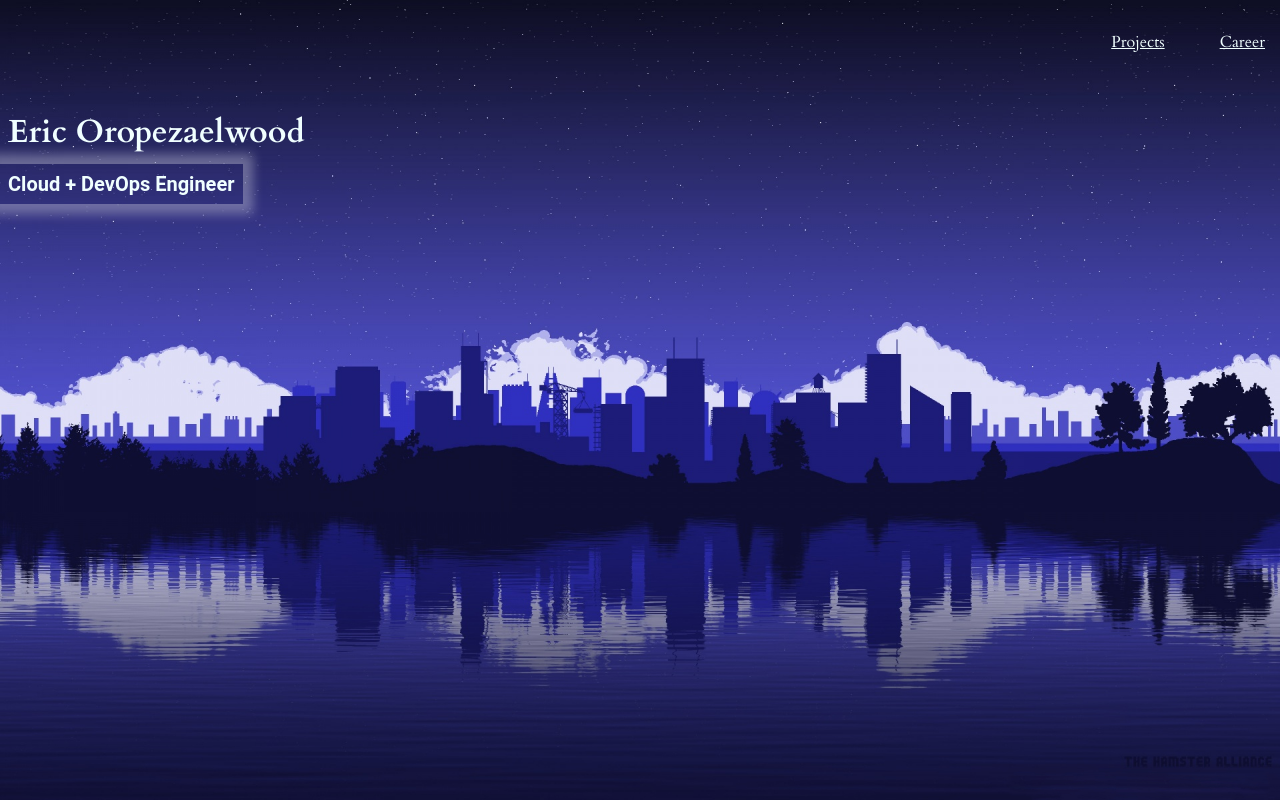
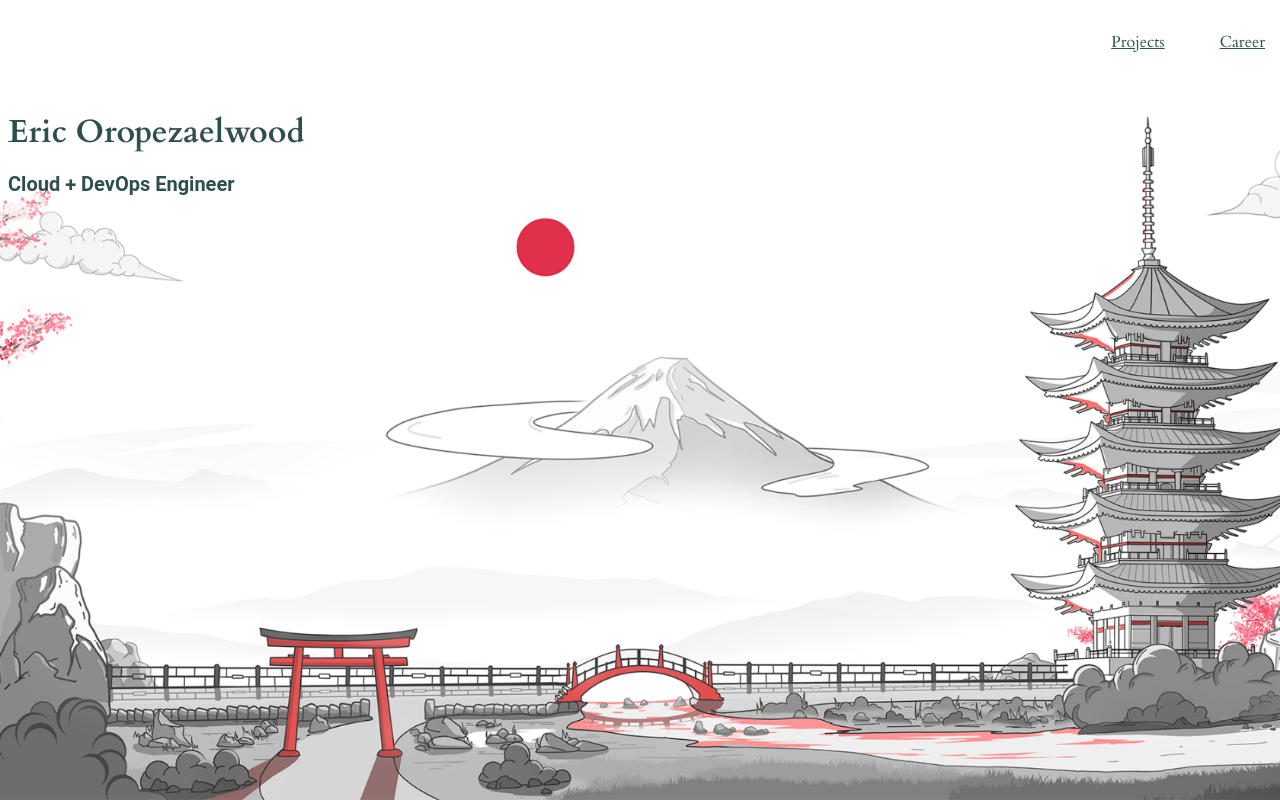
Before and after one commit to EricOropezaelwood/vue-portfolio, a Vue app: page / in a window 1280 px wide. Built offline with nearby package versions, Linux system fonts and the light colour scheme.

Commit message:
changed wallpaper + font color, mt fuji minimal

```diff
--- a/src/App.vue
+++ b/src/App.vue
@@ -22,7 +22,7 @@ export default {
 <style>
 body {
   margin: 0;
-  background-image: url("~@/assets/city-wallpaper.jpg");
+  background-image: url("~@/assets/fuji-minimal.png");
   background-position: center;
   background-repeat: no-repeat;
   background-size: cover;
@@ -31,7 +31,7 @@ body {
 }
 
 .intro span {
-  color:azure;
+  color:darkslategray;
   font-size: 1.25em;
   font-weight: bold;
   line-height: 2;
--- a/src/components/AppNavbar.vue
+++ b/src/components/AppNavbar.vue
@@ -19,7 +19,7 @@ nav {
   justify-content: flex-end;
   align-items: center;
   background-color: transparent;
-  color: azure;
+  color: darkslategray;
   padding: 15px;
   text-decoration: underline
 }
@@ -31,7 +31,7 @@ nav {
 }
 
 .nav-links a {
-  color: azure;
+  color: darkslategray;
   text-decoration: none;
   font-family: "Cardo";
 }
```
Also changed, not shown: src/assets/fuji-minimal.png (added).
